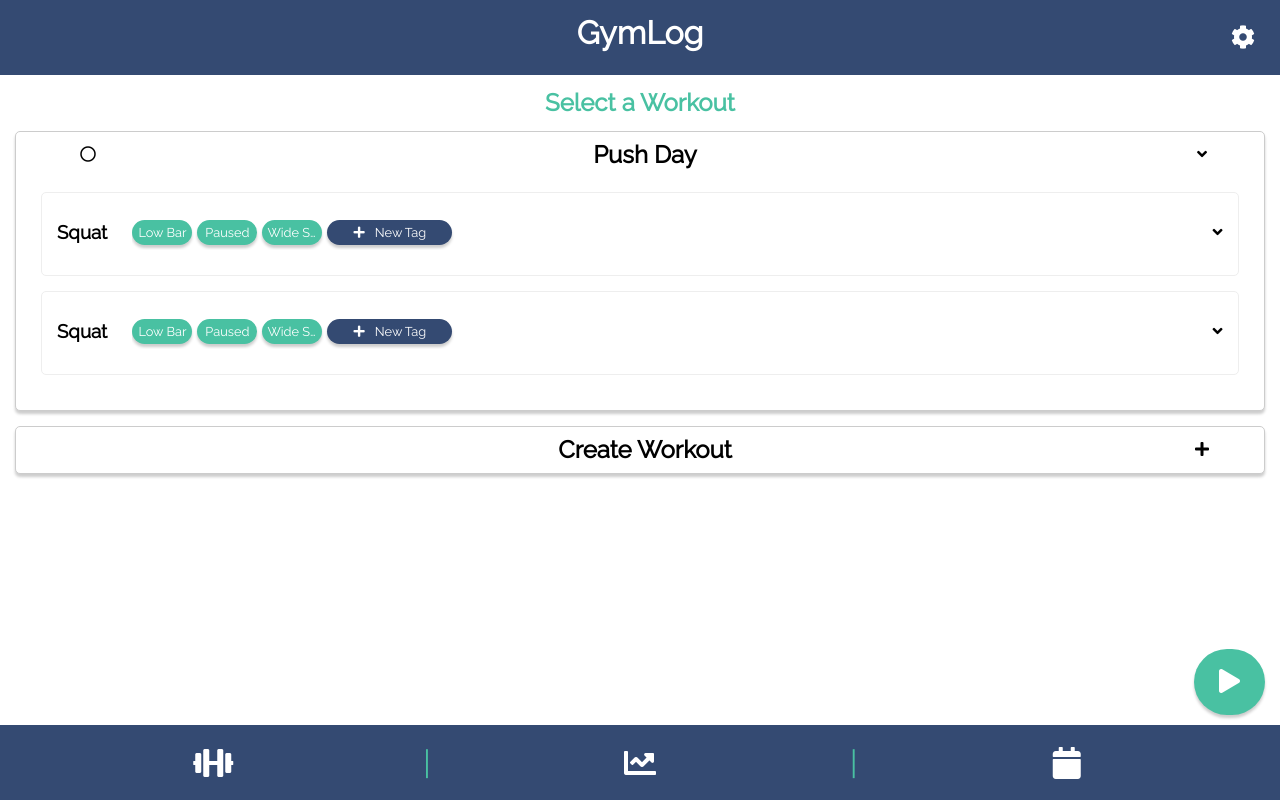
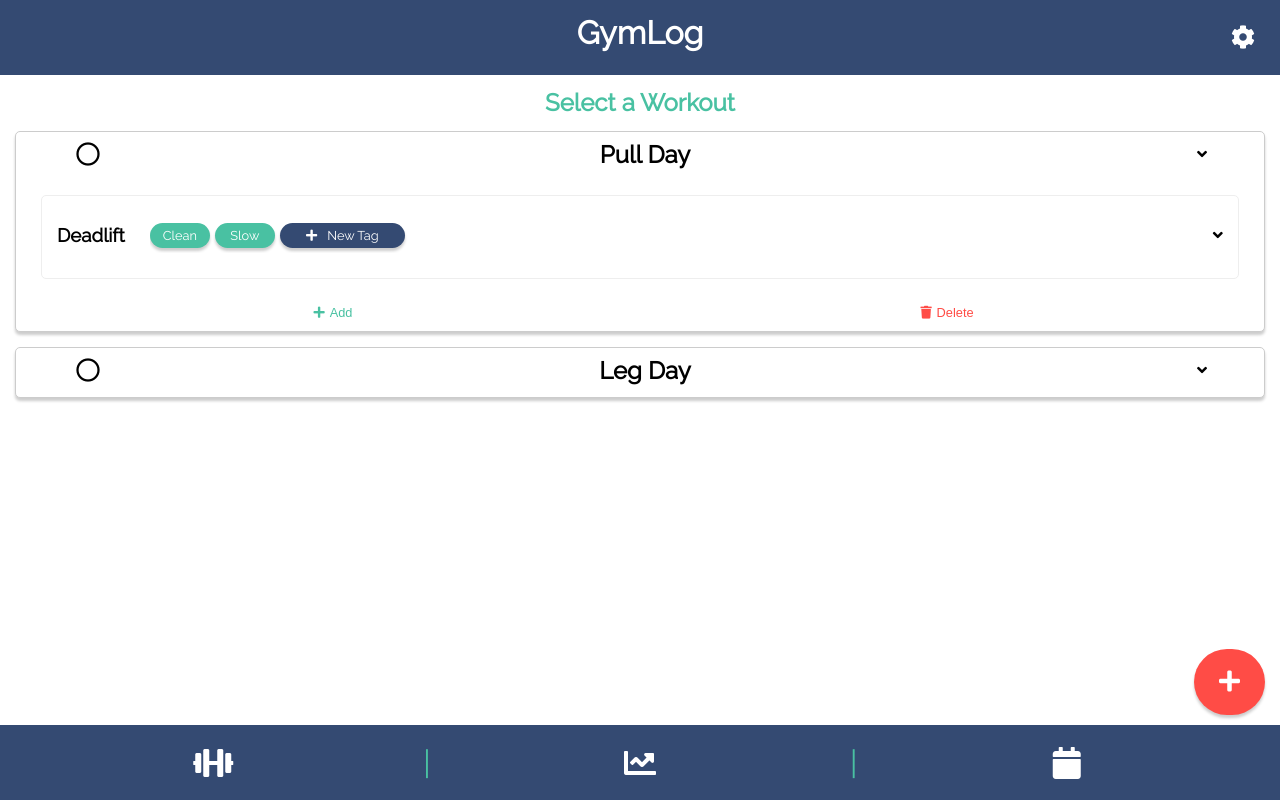
Before and after one commit to jameswilky/gymlog, a React (Create React App) app: page / in a window 1280 px wide. Both pictures are taken after a click on the icon 1202 px from the left and 153 px from the top of the page. Built offline with nearby package versions, Linux system fonts and the light colour scheme.

Commit message:
Passed props to child components, Can select workouts from child

```diff
--- a/package.json
+++ b/package.json
@@ -3,6 +3,7 @@
   "version": "0.1.0",
   "private": true,
   "dependencies": {
+    "classnames": "^2.2.6",
     "react": "^16.8.3",
     "react-dom": "^16.8.3",
     "react-router-dom": "^4.3.1",
--- a/src/App.css
+++ /dev/null
@@ -1,162 +0,0 @@
-* {
-  /* CSS Reset*/
-  margin: 0;
-  padding: 0;
-  box-sizing: border-box;
-}
-body,
-html {
-  font-family: "Raleway", sans-serif;
-  line-height: 1.6em;
-}
-
-:root {
-  --primary: #344a72;
-  --secondary: #49c1a2;
-  --secondary-dark: #37a08e;
-  --danger: #db2b39;
-  --shadow: 0 3px 3px 0 rgba(0, 0, 0, 0.2);
-}
-
-/* TIPS NOTES */
-/*
-Align = Y = Up/Down
-Justidy = X = Left/Right
-
-Items = items in grid
-content = grid itself
-*/
-
-.header,
-.footer,
-.content {
-  position: absolute;
-  right: 0;
-  left: 0;
-}
-
-.header {
-  height: 75px;
-  top: 0;
-  background-color: var(--primary);
-  color: #fff;
-  padding: 20px;
-  text-align: center;
-}
-
-.header i {
-  font-size: 1.5em;
-  position: absolute;
-  top: 25px;
-  right: 25px;
-}
-
-/*Footer */
-.footer {
-  height: 75px;
-  bottom: 0;
-  background-color: var(--primary);
-  color: #fff;
-  font-size: 2em;
-  display: grid;
-  align-items: center;
-}
-
-.iconContainer {
-  display: grid;
-  grid-template-columns: repeat(3, 1fr);
-  justify-items: center;
-  width: 100%;
-}
-.dividerOverlay {
-  position: absolute;
-  display: grid;
-  grid-template-columns: repeat(3, 1fr);
-  justify-items: right;
-  width: 100%;
-}
-.divider {
-  color: var(--secondary);
-  margin-right: -4px; /* Line up with grid */
-}
-
-/*Content*/
-.content {
-  top: 75px;
-  bottom: 75px;
-  overflow: auto;
-}
-
-/* Main Button*/
-.content__add {
-  position: fixed;
-  right: 15px;
-  bottom: 85px;
-  font-size: 1.5em;
-  color: white;
-  background-color: var(--secondary);
-  border-radius: 90px;
-  padding: 20px 25px 20px 25px;
-  box-shadow: var(--shadow);
-}
-
-.container {
-  text-align: center;
-  margin-top: 15px;
-}
-.container > h2 {
-  color: var(--secondary);
-}
-
-.card {
-  display: grid;
-  padding: 10px 0px 10px 10px;
-  border: 1px solid #cccccc;
-  border-radius: 5px;
-  margin: 15px;
-  background-color: #fff;
-  box-shadow: var(--shadow);
-}
-
-.card__header {
-  display: grid;
-  justify-items: center;
-  grid-template-columns: 1fr 8fr 1fr;
-}
-
-.card__body table {
-  width: 100%;
-}
-tbody {
-  text-align: center;
-}
-
-.card__body {
-  padding: 10px 10px 10px 0;
-}
-
-.card__footer {
-  display: grid;
-  grid-template-columns: 1fr 1fr;
-  margin-right: 10px;
-}
-
-button {
-  color: white;
-  border: 1px solid #fff;
-  border-radius: 5px;
-  font-size: 0.8em;
-
-  background-color: white;
-  color: var(--secondary);
-}
-
-button i {
-  margin-right: 5px;
-}
-
-.card__edit {
-}
-.card__delete {
-  color: var(--danger);
-}
--- a/src/App.js
+++ b/src/App.js
@@ -1,5 +1,5 @@
 import React, { Component } from "react";
-import "./App.css";
+import "./main.css";
 import Footer from "./components/layout/Footer";
 import Header from "./components/layout/Header";
 import Content from "./components/layout/Content";
--- a/src/components/exercises/Exercise.js
+++ b/src/components/exercises/Exercise.js
@@ -1,7 +1,7 @@
 import React, { Component } from "react";
-import Set from "./Set";
+import Set from "./sets/Set";
 
-import "./exercise.css";
+import styles from "./exercise.module.css";
 
 class Exercise extends Component {
   state = {
@@ -13,19 +13,20 @@ class Exercise extends Component {
   }
   render() {
     const { showExercise } = this.state;
+    const { name, tags, sets } = this.props.exercise;
     return (
-      <div className="exercise__container">
-        <div className="exercise__header">
+      <div className={styles.container}>
+        <div className={styles.header}>
           <div>
-            <h3>Squat</h3>
+            <h3>{name}</h3>
           </div>
           {!showExercise ? (
-            <div className="tag__container__header">
-              <div className="tag"> Low Bar</div>
-              <div className="tag"> Paused </div>
-              <div className="tag"> Wide Stance </div>
+            <div className={styles.tagContainer}>
+              {tags.map(tag => (
+                <div className={styles.tag}>{tag}</div>
+              ))}
 
-              <div className="newTag">
+              <div className={styles.createTagBtn}>
                 <i className="fas fa-plus" />
                 New Tag
               </div>
@@ -43,7 +44,7 @@ class Exercise extends Component {
           <i />
         </div>
         {showExercise ? (
-          <div className="exercise__body">
+          <div className={styles.body}>
             <hr />
             <table>
               <thead>
@@ -55,25 +56,27 @@ class Exercise extends Component {
                 </tr>
               </thead>
               <tbody>
-                <Set reps={5} set={1} />
-                <Set reps={5} set={2} />
-                <Set reps={5} set={3} />
-                <Set reps={5} set={4} />
+                {sets.map((reps, set) => (
+                  /* Takes in an array, each value represents the number of reps,
+                     'set' represents the set order
+                  */
+                  <Set reps={reps} set={set} />
+                ))}
               </tbody>
             </table>
-            <button className="addSet">
+            <button className={styles.add}>
               <i className="fas fa-plus" onClick={() => this.addSet()}>
                 {" "}
               </i>
             </button>
 
             <hr />
-            <div className="tag__container__body">
-              <div className="tag"> Low Bar</div>
-              <div className="tag"> Paused </div>
-              <div className="tag"> Wide Stance </div>
+            <div className={styles.tagContainer}>
+              {tags.map(tag => (
+                <div className={styles.tag}>{tag}</div>
+              ))}
 
-              <div className="newTag">
+              <div className={styles.createTagBtn}>
                 <i className="fas fa-plus" />
                 New Tag
               </div>
--- a/src/components/exercises/exercise.css
+++ b/src/components/exercises/exercise.module.css
@@ -1,16 +1,19 @@
 /* Excercise */
-.exercise__header {
+.container {
+  border: 1px solid #eee;
+  border-radius: 5px;
+  padding: 15px;
+  margin: 15px;
+}
+
+.header {
   display: grid;
   grid-template-columns: 1fr 100fr 1fr;
   grid-gap: 10px;
   padding-top: 12px;
 }
 
-.exercise__body hr {
-  margin: 15px;
-}
-
-.tag__container__header {
+.header .tagContainer {
   font-size: 0.8em;
   display: grid;
   grid-template-columns: repeat(auto-fill, 60px);
@@ -22,11 +25,15 @@
   margin-left: 15px;
 }
 
-.tag__container__body {
+.body hr {
+  margin: 15px;
+}
+
+.body .tagContainer {
   font-size: 0.8em;
   display: grid;
   grid-template-columns: repeat(auto-fill, 60px);
-  column-gap: 5px;
+  grid-gap: 5px;
   justify-content: left;
   margin-left: 15px;
 }
@@ -44,7 +51,8 @@
   margin-bottom: 5px;
   padding: 0 5px;
 }
-.newTag {
+
+.createTagBtn {
   background-color: var(--primary);
   border-radius: 90px;
   grid-column: span 2;
@@ -54,47 +62,17 @@
   height: 25px;
 }
 
-.newTag i {
+.createTagBtn i {
   margin-right: 10px;
 }
 
-.exercise__container {
-  border: 1px solid #eee;
-  border-radius: 5px;
-  padding: 15px;
-  margin: 15px;
-}
-
-.exercise__body .addRep {
-  opacity: 0.3;
-  top: 2px;
-
-  left: -25px;
-  position: relative;
-}
-
-.exercise__body .minusRep {
-  opacity: 0.3;
-  top: 2px;
-  right: -25px;
-  position: relative;
-}
-
-.addSet {
+.add {
   width: 10px;
   font-size: 1.5em;
   margin: auto 50%;
 }
 
-.addSet i {
+.add i {
   margin-left: -11px;
   margin-top: 10px;
 }
-
-.minusSet {
-  color: white;
-  background-color: var(--danger);
-  padding: 3px;
-  font-size: 0.8em;
-  border-radius: 90px;
-}
--- a/src/components/layout/Content.js
+++ b/src/components/layout/Content.js
@@ -1,20 +1,81 @@
 import React, { Component } from "react";
 
 import Workout from "../workouts/Workout";
-import AddWorkout from "../workouts/AddWorkout";
 
 class Content extends Component {
+  state = {
+    workoutSelected: false,
+    workouts: [
+      {
+        id: 1,
+        selected: false,
+        name: "Pull Day",
+        exercises: [
+          {
+            name: "Deadlift",
+            tags: ["Clean", "Slow"],
+            sets: [10, 5, 5]
+          }
+        ]
+      },
+      {
+        id: 2,
+        selected: false,
+        name: "Leg Day",
+        exercises: [
+          {
+            name: "Squat",
+            tags: ["Front", "2ndpin"],
+            sets: [5, 5, 5]
+          }
+        ]
+      }
+    ]
+  };
+
+  selectWorkout = id => {
+    const nextState = {
+      ...this.state, // Get State
+      workouts: this.state.workouts.map(
+        (
+          workout // Get workouts in state,
+          // for each workout in array of workouts
+        ) =>
+          workout.id === id
+            ? (workout.selected = true) // If Matches id, select
+            : (workout.selected = false) // Else deslect
+      )
+    };
+
+    console.log(nextState);
+
+    this.setState({ nextState });
+  };
   render() {
+    const { workoutSelected, workouts } = this.state;
+
     return (
       <div className="content">
         <div className="container">
           <h2>Select a Workout</h2>
-          <Workout />
-          <AddWorkout />
+          {workouts.map(workout => (
+            <Workout
+              key={workout.id}
+              workout={workout}
+              selectClickHandler={this.selectWorkout.bind(this, workout.id)}
+            />
+          ))}
         </div>
-        <div className="content__add ">
-          <i className="fas fa-play" />
-        </div>
+
+        {workoutSelected ? (
+          <div className="main__button start">
+            <i className="fas fa-play" />
+          </div>
+        ) : (
+          <div className="main__button add">
+            <i className="fas fa-plus" />
+          </div>
+        )}
       </div>
     );
   }
--- a/src/components/workouts/AddWorkout.js
+++ /dev/null
@@ -1,30 +0,0 @@
-import React, { Component } from "react";
-
-import Exercises from "../exercises/Exercise";
-import Exercise from "../exercises/Exercise";
-
-class AddWorkout extends Component {
-  createWorkoutTemplate() {
-    console.log("Open Workout Template Form");
-  }
-  render() {
-    return (
-      <div className="card">
-        <div className="card__header">
-          <div />
-          <div>
-            <h2>Create Workout</h2>
-          </div>
-          <div>
-            <i
-              className="fas fa-plus"
-              onClick={() => this.createWorkoutTemplate()}
-            />
-          </div>
-        </div>
-      </div>
-    );
-  }
-}
-
-export default AddWorkout;
--- a/src/components/workouts/Workout.js
+++ b/src/components/workouts/Workout.js
@@ -1,23 +1,39 @@
 import React, { Component } from "react";
 
 import Exercise from "../exercises/Exercise";
+import styles from "./workout.module.css";
 
 class Workout extends Component {
   state = {
-    showCard: false // set to false on deploy
+    showCard: false
+  };
+
+  onSelectClick = id => {
+    this.props.selectClickHandler(id);
   };
 
   render() {
-    const { showCard } = this.state;
+    const { showCard, selected } = this.state;
+    const { id, name, exercises } = this.props.workout;
 
     return (
       <div className="card">
         <div className="card__header">
-          <div>
-            <i className="far fa-circle" />
+          <div onClick={() => this.onSelectClick(id)}>
+            {selected ? (
+              // If selected
+              <i
+                className={`${styles.circle} ${
+                  styles.selected
+                } far fa-check-circle`}
+              />
+            ) : (
+              //If not selected
+              <i className={`${styles.circle} far fa-circle`} />
+            )}
           </div>
           <div>
-            <h2>Push Day</h2>
+            <h2>{name}</h2>
           </div>
           <div>
             <i
@@ -30,8 +46,21 @@ class Workout extends Component {
         {showCard ? (
           <React.Fragment>
             <div className="card__body">
-              <Exercise />
-              <Exercise />
+              {exercises.map(exercise => (
+                <Exercise key={exercise.id} exercise={exercise} />
+              ))}
+            </div>
+
+            <div className="card__footer">
+              <button className="card__add">
+                <i className="fas fa-plus"> </i>
+                Add
+              </button>
+
+              <button className="card__delete">
+                <i className="fas fa-trash" />
+                Delete
+              </button>
             </div>
           </React.Fragment>
         ) : null}
--- /dev/null
+++ b/src/components/workouts/workout.module.css
@@ -0,0 +1,6 @@
+.selected {
+  color: var(--secondary);
+}
+.circle {
+  font-size: 1.5em;
+}
--- /dev/null
+++ b/src/main.css
@@ -0,0 +1,173 @@
+/* This style sheet contains all styled global classes
+  Specific styles are overwritten in modules specific to each component
+*/
+
+* {
+  /* CSS Reset*/
+  margin: 0;
+  padding: 0;
+  box-sizing: border-box;
+}
+body,
+html {
+  font-family: "Raleway", sans-serif;
+  line-height: 1.6em;
+}
+
+:root {
+  --primary: #344a72;
+  --secondary: #49c1a2;
+  --secondary-dark: #37a08e;
+  --danger: #ff4c46;
+  --shadow: 0 3px 3px 0 rgba(0, 0, 0, 0.2);
+}
+
+/* TIPS NOTES */
+/*
+Align = Y = Up/Down
+Justidy = X = Left/Right
+
+Items = items in grid
+content = grid itself
+*/
+
+.header,
+.footer,
+.content {
+  position: absolute;
+  right: 0;
+  left: 0;
+}
+
+.header {
+  height: 75px;
+  top: 0;
+  background-color: var(--primary);
+  color: #fff;
+  padding: 20px;
+  text-align: center;
+}
+
+.header i {
+  font-size: 1.5em;
+  position: absolute;
+  top: 25px;
+  right: 25px;
+}
+
+/*Footer */
+.footer {
+  height: 75px;
+  bottom: 0;
+  background-color: var(--primary);
+  color: #fff;
+  font-size: 2em;
+  display: grid;
+  align-items: center;
+}
+
+.iconContainer {
+  display: grid;
+  grid-template-columns: repeat(3, 1fr);
+  justify-items: center;
+  width: 100%;
+}
+.dividerOverlay {
+  position: absolute;
+  display: grid;
+  grid-template-columns: repeat(3, 1fr);
+  justify-items: right;
+  width: 100%;
+}
+.divider {
+  color: var(--secondary);
+  margin-right: -4px; /* Line up with grid */
+}
+
+/*Content*/
+.content {
+  top: 75px;
+  bottom: 75px;
+  overflow: auto;
+}
+
+/* Main Button*/
+.main__button {
+  position: fixed;
+  right: 15px;
+  bottom: 85px;
+  font-size: 1.5em;
+  color: white;
+  border-radius: 90px;
+  padding: 20px 25px 20px 25px;
+  box-shadow: var(--shadow);
+}
+
+.start {
+  background-color: var(--secondary);
+}
+
+.add {
+  background-color: var(--danger);
+}
+
+.container {
+  text-align: center;
+  margin-top: 15px;
+}
+.container > h2 {
+  color: var(--secondary);
+}
+
+.card {
+  display: grid;
+  padding: 10px 0px 10px 10px;
+  border: 1px solid #cccccc;
+  border-radius: 5px;
+  margin: 15px;
+  background-color: #fff;
+  box-shadow: var(--shadow);
+}
+
+.card__header {
+  display: grid;
+  justify-items: center;
+  grid-template-columns: 1fr 8fr 1fr;
+}
+
+.card__body table {
+  width: 100%;
+}
+tbody {
+  text-align: center;
+}
+
+.card__body {
+  padding: 10px 10px 10px 0;
+}
+
+.card__footer {
+  display: grid;
+  grid-template-columns: 1fr 1fr;
+  margin-right: 10px;
+}
+
+button {
+  color: white;
+  border: 1px solid #fff;
+  border-radius: 5px;
+  font-size: 0.8em;
+
+  background-color: white;
+  color: var(--secondary);
+}
+
+button i {
+  margin-right: 5px;
+}
+
+.card__edit {
+}
+.card__delete {
+  color: var(--danger);
+}
```
Also changed, not shown: src/components/exercises/sets/Set.js (renamed from src/components/exercises/Set.js, +12 -4 lines), src/components/exercises/sets/set.module.css (added, +21 -0 lines), 1 other file (tests, documents, lock files or other folders).
